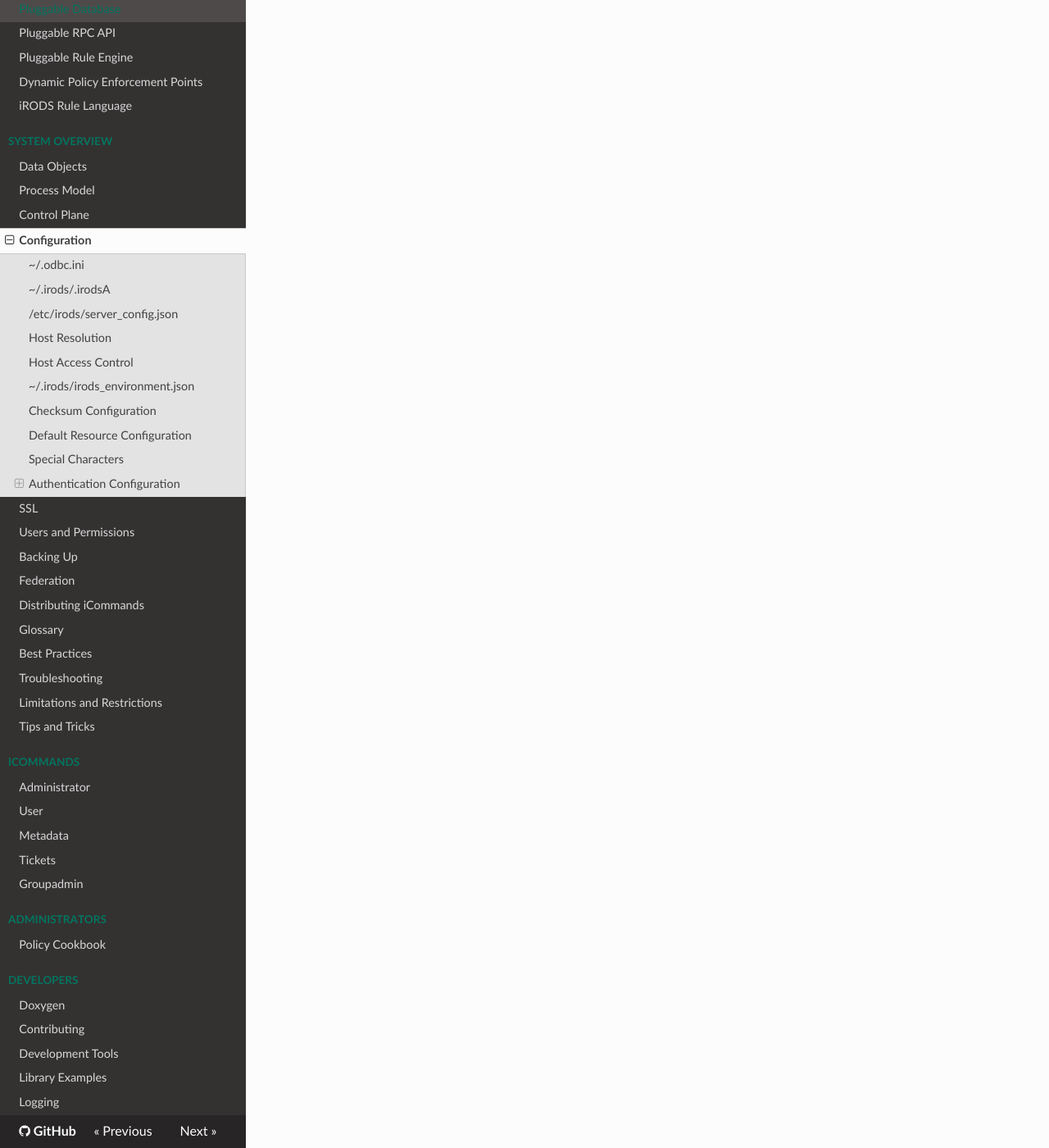
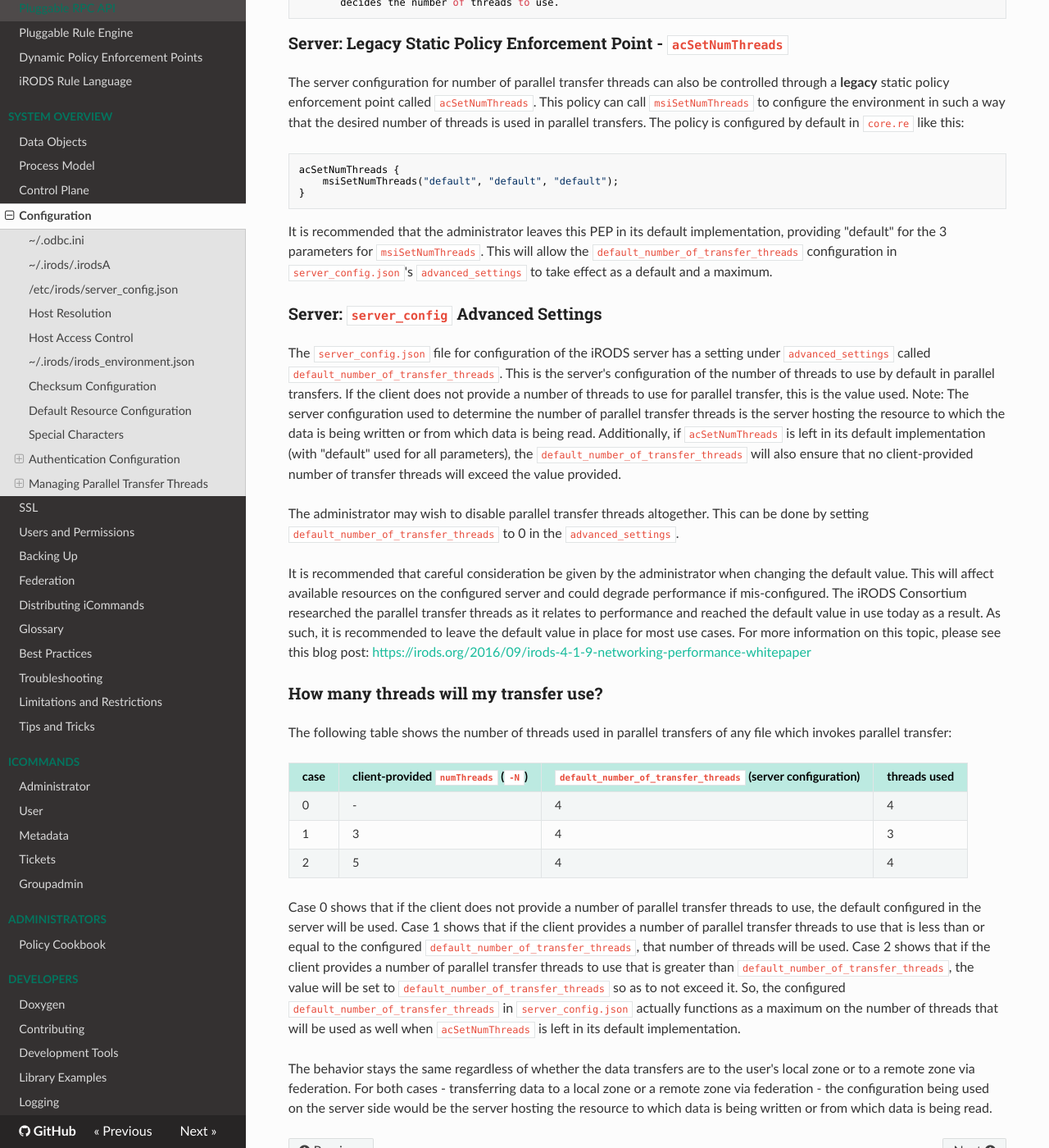
Before and after one commit to irods/irods_docs, an MkDocs documentation site: the page built from docs/system_overview/configuration.md, in a window 1280 px wide and 1400 px high, scrolled down 16570 px. Shown: the whole window at 82% size. Built offline with MkDocs 1.6.1, drawn with Linux system fonts in a browser that asks for light colours; nearby versions of some CDN libraries; some of the changed text lies outside the part shown.

Commit message:
[irods/irods#5701] Add parallel transfer threads section

````diff
--- a/docs/system_overview/configuration.md
+++ b/docs/system_overview/configuration.md
@@ -923,3 +923,54 @@
 ```
 
 See [set_grid_configuration](../../icommands/administrator/#set_grid_configuration) and [get_grid_configuration](../../icommands/administrator/#get_grid_configuration) for more details about these subcommands.
+
+## Managing Parallel Transfer Threads
+
+When transferring large amounts of data between the client and server or even between servers, the number of threads used to read and write data can be configured by the administrator.
+
+First, we will go over how to configure what "large amounts of data" means. This is a configurable value that is controlled by the `maximum_size_for_single_buffer_in_megabytes` setting in `server_config.json`. This setting controls the maximum size of a particular file or data object that will be put into an in-memory buffer. If the size of the file or data object to read or write exceeds this size, iRODS will initiate what is known as a "parallel transfer".
+
+In a parallel transfer, a certain number of threads will be instantiated and tasked with reading and/or writing a number of bytes from a source file or data object to a destination file or data object. The number of transfer threads can be manipulated by the client and the server.
+
+Note: If the number of transfer threads is set to 0, this is a special "streaming" mode in which bytes are read and written via a single stream.
+
+### Client: `numThreads` keyword
+
+The way that the client can request the number of threads to use in parallel transfer is via the `numThreads` keyword. For some iCommands, this is provided using the `-N` option. From the [`iput` help text](../../icommands/user/#iput):
+```
+ -N  numThreads - the number of threads to use for the transfer. A value of
+       0 means no threading. By default (-N option not used) the server
+       decides the number of threads to use.
+```
+
+### Server: Legacy Static Policy Enforcement Point - `acSetNumThreads`
+
+The server configuration for number of parallel transfer threads can also be controlled through a **legacy** static policy enforcement point called `acSetNumThreads`. This policy can call `msiSetNumThreads` to configure the environment in such a way that the desired number of threads is used in parallel transfers. The policy is configured by default in `core.re` like this:
+```c
+acSetNumThreads {
+	msiSetNumThreads("default", "default", "default");
+}
+```
+It is recommended that the administrator leaves this PEP in its default implementation, providing "default" for the 3 parameters for `msiSetNumThreads`. This will allow the `default_number_of_transfer_threads` configuration in `server_config.json`'s `advanced_settings` to take effect as a default and a maximum.
+
+### Server: `server_config` Advanced Settings
+
+The `server_config.json` file for configuration of the iRODS server has a setting under `advanced_settings` called `default_number_of_transfer_threads`. This is the server's configuration of the number of threads to use by default in parallel transfers. If the client does not provide a number of threads to use for parallel transfer, this is the value used. Note: The server configuration used to determine the number of parallel transfer threads is the server hosting the resource to which the data is being written or from which data is being read. Additionally, if `acSetNumThreads` is left in its default implementation (with "default" used for all parameters), the `default_number_of_transfer_threads` will also ensure that no client-provided number of transfer threads will exceed the value provided.
+
+The administrator may wish to disable parallel transfer threads altogether. This can be done by setting `default_number_of_transfer_threads` to 0 in the `advanced_settings`.
+
+It is recommended that careful consideration be given by the administrator when changing the default value. This will affect available resources on the configured server and could degrade performance if mis-configured. The iRODS Consortium researched the parallel transfer threads as it relates to performance and reached the default value in use today as a result. As such, it is recommended to leave the default value in place for most use cases. For more information on this topic, please see this blog post: [https://irods.org/2016/09/irods-4-1-9-networking-performance-whitepaper](https://irods.org/2016/09/irods-4-1-9-networking-performance-whitepaper)
+
+### How many threads will my transfer use?
+
+The following table shows the number of threads used in parallel transfers of any file which invokes parallel transfer:
+
+| case | client-provided `numThreads` (`-N`) | `default_number_of_transfer_threads` (server configuration) | threads used |
+| ---- | ---- | ---- | ---- |
+| 0 | - | 4 | 4 |
+| 1 | 3 | 4 | 3 |
+| 2 | 5 | 4 | 4 |
+
+Case 0 shows that if the client does not provide a number of parallel transfer threads to use, the default configured in the server will be used. Case 1 shows that if the client provides a number of parallel transfer threads to use that is less than or equal to the configured `default_number_of_transfer_threads`, that number of threads will be used. Case 2 shows that if the client provides a number of parallel transfer threads to use that is greater than `default_number_of_transfer_threads`, the value will be set to `default_number_of_transfer_threads` so as to not exceed it. So, the configured `default_number_of_transfer_threads` in `server_config.json` actually functions as a maximum on the number of threads that will be used as well when `acSetNumThreads` is left in its default implementation.
+
+The behavior stays the same regardless of whether the data transfers are to the user's local zone or to a remote zone via federation. For both cases - transferring data to a local zone or a remote zone via federation - the configuration being used on the server side would be the server hosting the resource to which data is being written or from which data is being read.
````
